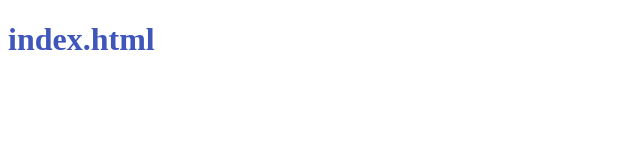
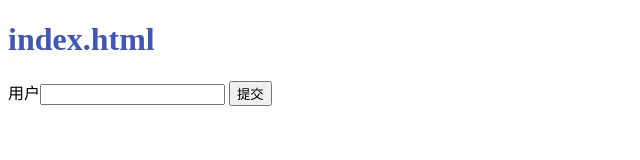
Before and after one commit to fanshuaibing/node_static-server, a website: page public/index.html in a window 1280 px wide. Shown: the whole page, without its empty margins (0-640 px from the left). Drawn offline with Linux system fonts and the light colour scheme.

Commit message:
feat: 处理非 GET 请求
405 Method Not Allowed

```diff
--- a/public/index.html
+++ b/public/index.html
@@ -12,6 +12,12 @@
   </head>
   <body>
     <h1>index.html</h1>
+    <div>
+      <form action="/ff" method="post">
+        <label>用户<input type="text" name="username" /></label>
+        <button type="submit">提交</button>
+      </form>
+    </div>
     <script src="main.js"></script>
   </body>
 </html>
```
Also changed, not shown: index.ts (+9 -2 lines).
